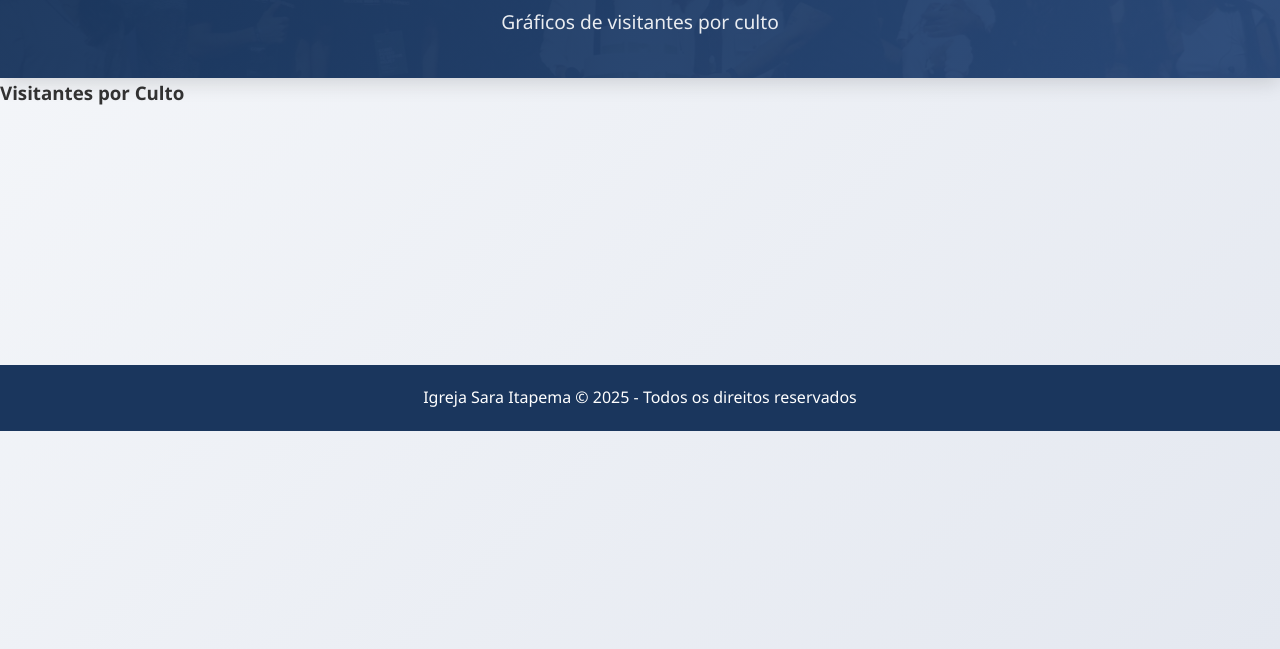
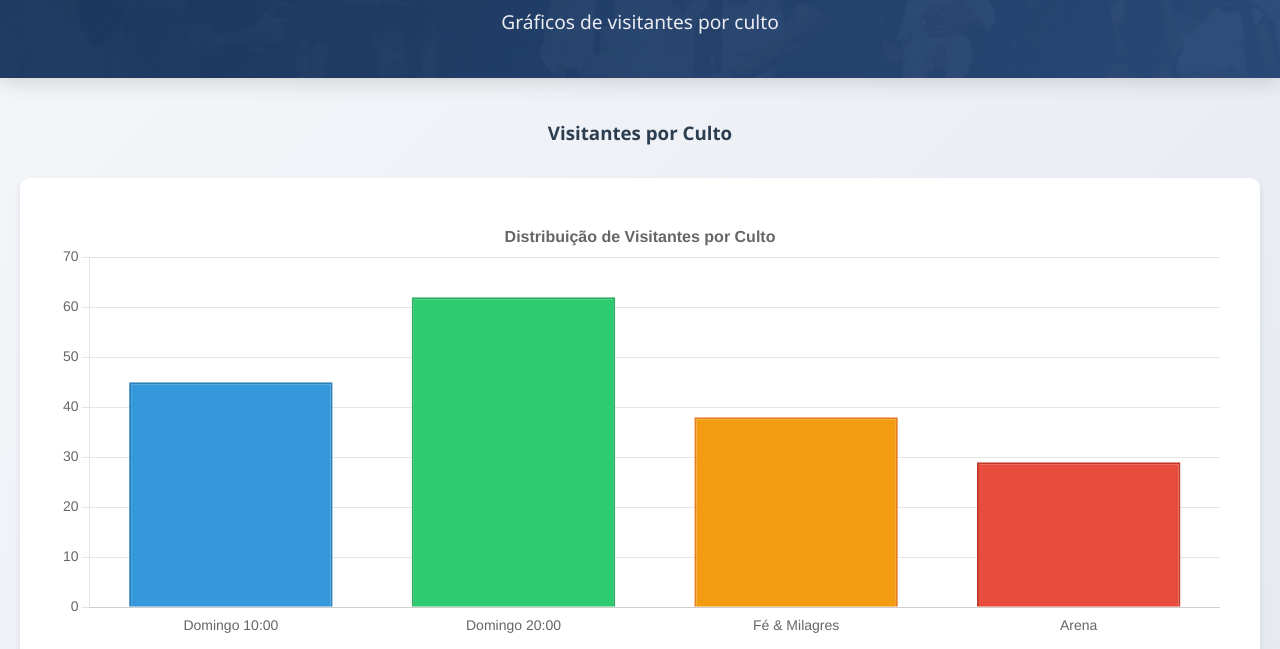
Before and after one commit to Bellodev5/sistema-sara-itapema, a website: page public/graficoVisitantes.html in a window 1280 px wide. Shown: the part 151-800 px from the top of the page. Drawn offline with nearby package versions, Linux system fonts and the light colour scheme; no server answers.

Commit message:
Chart JS com números ficticios e 3 botões para mudar estilo de gráfico

```diff
--- a/public/chart.js
+++ b/public/chart.js
@@ -1,13 +1,16 @@
 const API_URL = "/pessoas";
 let grafico;
+let tipoGraficoAtual = "bar";
 
 async function carregarDados() {
+  // COMENTANDO A BUSCA REAL DA API PARA TESTE
+  /*
   const res = await fetch(API_URL);
   const pessoas = await res.json();
 
   // Inicialização de contagem por culto
   const contagem = {
-      domingoManha: 0,
+    domingoManha: 1,
     domingoNoite: 0,
     feMilagres: 0,
     arena: 0
@@ -19,6 +22,15 @@ const API_URL = "/pessoas";
       contagem[cultoKey]++;
     }
   });
+  */
+
+  // DADOS FICTÍCIOS PARA TESTE
+  const contagem = {
+    domingoManha: 45,   // 45 pessoas no domingo manhã
+    domingoNoite: 62,   // 62 pessoas no domingo noite
+    feMilagres: 38,     // 38 pessoas no fé & milagres
+    arena: 29           // 29 pessoas na arena
+  };
 
   atualizarGrafico(contagem);
 }
@@ -37,25 +49,87 @@ const API_URL = "/pessoas";
         contagem.arena
       ],
       backgroundColor: [
-          "#1e90ff",
-          "#28a745",
-          "#ffc107",
-          "#dc3545"
-        ]
+        "#3498db",  // Azul
+        "#2ecc71",  // Verde
+        "#f39c12",  // Laranja
+        "#e74c3c"   // Vermelho
+      ],
+      borderColor: [
+        "#2980b9",
+        "#27ae60",
+        "#e67e22",
+        "#c0392b"
+      ],
+      borderWidth: 2
     }]
   };
 
   if (grafico) grafico.destroy();
 
-    grafico = new Chart(ctx, {
-      type: "bar", // pode trocar para 'pie' ou 'doughnut'
-      data: dados,
-      options: {
+  const opcoes = {
     responsive: true,
+    maintainAspectRatio: false,
     plugins: {
-          legend: { display: false }
+      legend: {
+        display: tipoGraficoAtual === 'pie' || tipoGraficoAtual === 'doughnut',
+        position: 'bottom'
+      },
+      title: {
+        display: true,
+        text: 'Distribuição de Visitantes por Culto',
+        font: {
+          size: 16,
+          weight: 'bold'
         }
       }
+    }
+  };
+
+  // Adicionar configuração de escala apenas para gráficos de barra
+  if (tipoGraficoAtual === 'bar') {
+    opcoes.scales = {
+      y: {
+        beginAtZero: true,
+        ticks: {
+          stepSize: 10,
+          font: {
+            size: 14
+          }
+        },
+        grid: {
+          color: 'rgba(0,0,0,0.1)'
+        }
+      },
+      x: {
+        ticks: {
+          font: {
+            size: 14
+          }
+        },
+        grid: {
+          display: false
+        }
+      }
+    };
+  }
+
+  grafico = new Chart(ctx, {
+    type: tipoGraficoAtual,
+    data: dados,
+    options: opcoes
   });
 }
+
+// FUNÇÃO PARA TROCAR TIPO DE GRÁFICO (chamada pelos botões do HTML)
+function trocarTipoGrafico(tipo) {
+  tipoGraficoAtual = tipo;
+  carregarDados(); // Recarrega o gráfico com o novo tipo
+}
+
+// FUNÇÃO PARA ALTERNAR ENTRE DADOS FICTÍCIOS E REAIS
+function alternarModoTeste() {
+  // Quando quiser voltar para dados reais, descomente o código da API
+  // e comente a parte dos dados fictícios
+}
+
 document.addEventListener("DOMContentLoaded", carregarDados);
--- a/public/graficoVisitantes.html
+++ b/public/graficoVisitantes.html
@@ -7,6 +7,7 @@
   <link rel="stylesheet" href="https://cdnjs.cloudflare.com/ajax/libs/font-awesome/6.4.0/css/all.min.css">
   <link rel="stylesheet" href="style.css">
   <script src="chart.js" defer></script>
+ <script src="https://cdnjs.cloudflare.com/ajax/libs/Chart.js/3.9.1/chart.min.js"></script>
 </head>
 <body>
   <header>
@@ -15,7 +16,6 @@
 
     <nav>
       <div class="nav-brand">
-
         <div style="width: 50px; height: 50px; background: rgba(255,255,255,0.2);border-radius: 8px; display: flex; align-items: center; justify-content: center;">
           <img src="logoSara.png" alt="logo sara">
         </div>
@@ -44,13 +44,20 @@
     </div>
   </header>
 
-  <main>
-      <h3>Visitantes por Culto</h3>
-    <canvas id="visitantesChart" width="400" height="200"></canvas>
+<main style="padding: 40px 20px; max-width: 1400px; margin: 0 auto;">
+    <h3 style="text-align: center; margin-bottom: 30px; color: #2c3e50;">Visitantes por Culto</h3>
+
+    <div style="background: white; padding: 40px; border-radius: 10px; box-shadow: 0 4px 6px rgba(0,0,0,0.1); margin-bottom: 20px; min-height: 500px;">
+      <canvas id="graficoPessoas" style="width: 100% !important; height: 400px !important;"></canvas>
+    </div>
+
+    <div style="text-align: center; margin-top: 20px;">
+      <button onclick="trocarTipoGrafico('bar')" style="margin: 5px; padding: 10px 20px; background: #3498db; color: white; border: none; border-radius: 5px; cursor: pointer;">Barras</button>
+      <button onclick="trocarTipoGrafico('pie')" style="margin: 5px; padding: 10px 20px; background: #e74c3c; color: white; border: none; border-radius: 5px; cursor: pointer;">Pizza</button>
+      <button onclick="trocarTipoGrafico('doughnut')" style="margin: 5px; padding: 10px 20px; background: #f39c12; color: white; border: none; border-radius: 5px; cursor: pointer;">Rosquinha</button>
+    </div>
   </main>
 
   <footer>
     <p>Igreja Sara Itapema &copy; 2025 - Todos os direitos reservados</p>
   </footer>
-</body>
-</html>
```
Lines whose indentation alone changed are shown as unchanged.
